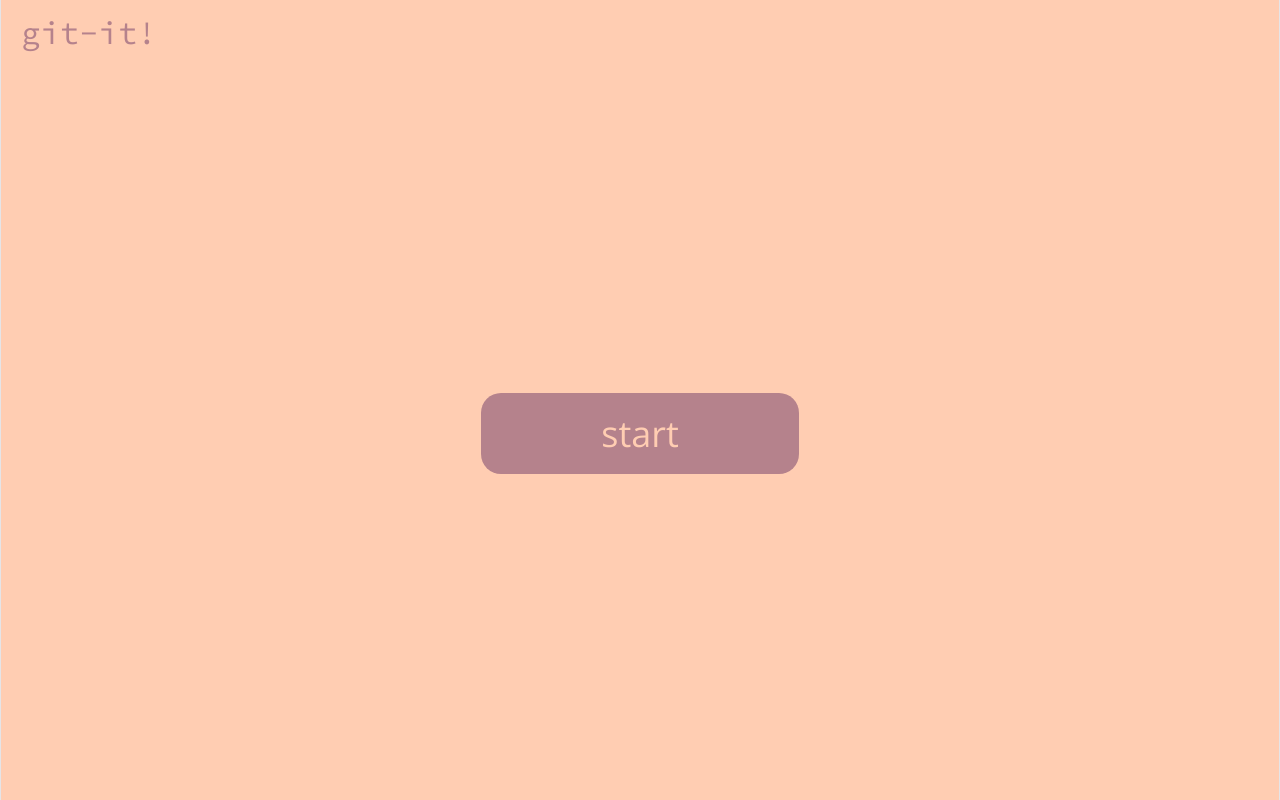
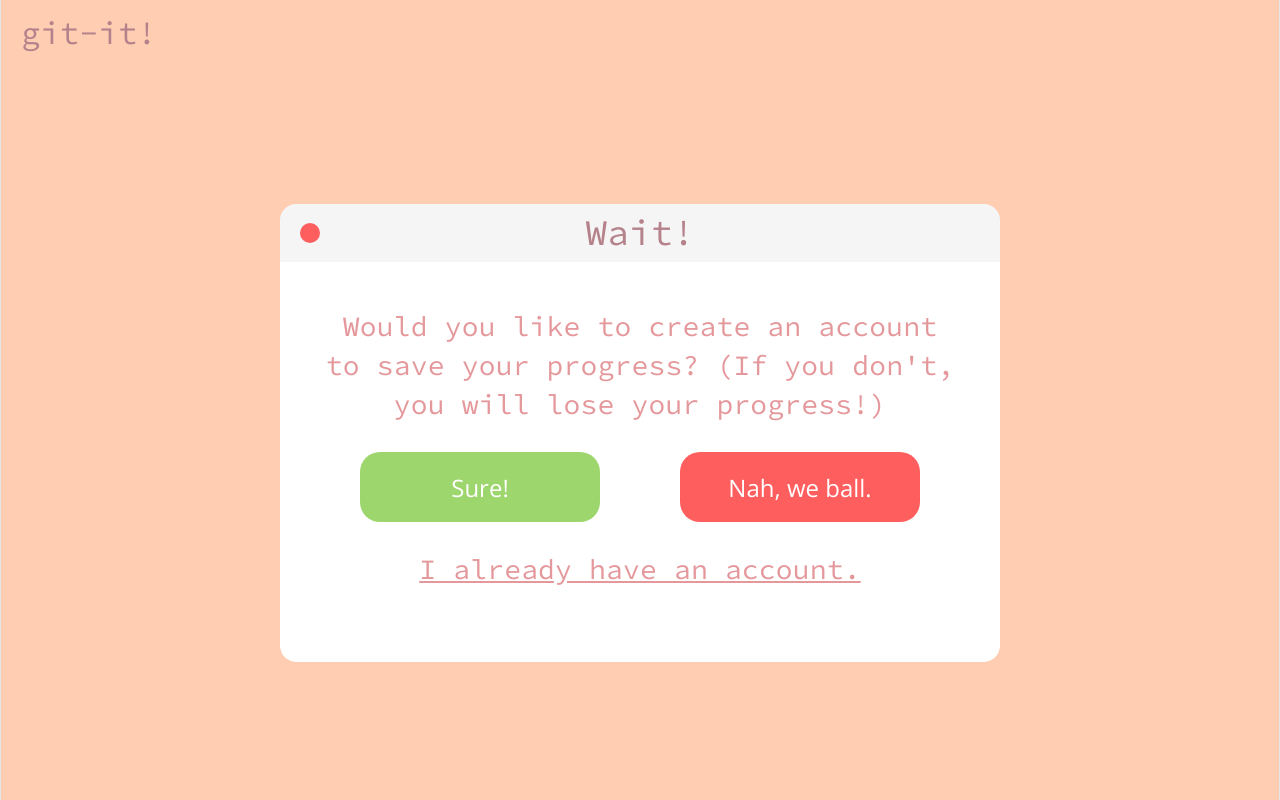
Before and after one commit to dlw1rm4/git-it, a React (Vite) app: page /git-it/disclaimer in a window 1280 px wide. Built offline with nearby package versions, Linux system fonts and the light colour scheme.

Commit message:
frontend for login/register/skip page

```diff
--- a/src/App.css
+++ b/src/App.css
@@ -52,13 +52,15 @@ h2
 
 button
 {
-  padding: 16px 120px;
+  width: 240px;
+  height: 70px;
   font-size: 36px;
   font-family: "Open Sans";
   background-color: #B5828C;
   color: #FFCDB2;
   border: none;
   border-radius: 20px;
+  text-align: center;
   cursor: pointer;
 }
 
--- a/src/pages/disclaimer.css
+++ b/src/pages/disclaimer.css
@@ -30,19 +30,118 @@
     margin-bottom: 40px;
 }
 
-button
+.pop-up-box-container
 {
-  padding: 16px 120px;
-  font-size: 36px;
-  font-family: "Open Sans";
-  background-color: #B5828C;
-  color: #FFCDB2;
-  border: none;
-  border-radius: 20px;
-  cursor: pointer;
+    width: 90%;
+    max-width: 800px;
+    border-radius: 16px;
+    overflow: hidden;
 }
 
-button:hover
+.pop-up-box-header
 {
-  background-color: #E5989B;
+    background: #f5f5f5;
+    padding: 16px 20px;
+    display: flex;
+    align-items: center;
+    justify-content: center;
+    position: relative;
 }
+
+.pop-up-box
+{
+    background: white;
+    border-bottom-left-radius: 16px;
+    border-bottom-right-radius: 16px;
+    width: 100%;
+    min-height: 400px;
+    flex-direction: column;
+    padding: 40px;
+    display: flex;
+    justify-content: center;
+    align-items: center;
+    text-align: center;
+    font-family: "Source Code Pro";
+    box-sizing: border-box;
+}
+
+.red-dot
+{
+  height: 20px;
+  width: 20px;
+  background: #FF5E5E;
+  border-radius: 50%;
+  position: absolute;
+  left: 20px;
+}
+
+.header-text
+{
+  font-family: "Source Code Pro";
+  color: #B5828C;
+  font-size: 36px;
+}
+
+.box-text
+{
+  width: 100%;
+  word-wrap: break-word;
+  line-height: 1.4;
+  font-size: 28px;
+  color: #E5989B;
+  margin-bottom: 28px;
+}
+
+.button-group
+{
+  display: flex;
+  flex-direction: row;
+  gap: 80px;
+  width: 100%;
+  justify-content: center;
+}
+
+.button-group button
+{
+  font-size: 24px;
+  color: white;
+  margin-bottom: 28px;
+}
+
+.btn-sure
+{
+  background-color: #9DD66C;
+  color: white;
+}
+
+.btn-sure:hover
+{
+  background-color: #6f984a;
+}
+
+.btn-nah
+{
+  background-color: #FF5E5E;
+  color: white;
+}
+
+.btn-nah:hover
+{
+  background-color: #ba4141;
+}
+
+.login-link
+{
+  text-decoration: underline;
+  line-height: 1.4;
+  font-size: 28px;
+  color: #E5989B;
+  cursor: pointer;
+  margin-bottom: 28px;
+}
+
+.login-link:hover
+{
+  text-decoration: underline;
+  font-weight: bold;
+}
--- a/src/pages/disclaimer.tsx
+++ b/src/pages/disclaimer.tsx
@@ -8,7 +8,20 @@ export default function Disclaimer() {
     <div className="disclaimer-page">
         <p className="logo">git-it!</p>
         <div className="container">
-            <button onClick={() => navigate ('/lessons')}>start</button>
+          <div className="pop-up-box-container">
+            <div className="pop-up-box-header">
+              <div className="red-dot"></div>
+              <div className="header-text">Wait!</div>
+            </div>
+            <div className="pop-up-box">
+              <div className="box-text">Would you like to create an account to save your progress? (If you don't, you will lose your progress!)</div>
+              <div className="button-group">
+                <button className="btn-sure" onClick={() => navigate ('/lessons')}>Sure!</button>
+                <button className="btn-nah" onClick={() => navigate ('/lessons')}>Nah, we ball.</button>
+              </div>
+              <div className="login-link" onClick={() => navigate('/login')}>I already have an account.</div>
+            </div>
+          </div>
         </div>
     </div>
   )
```
